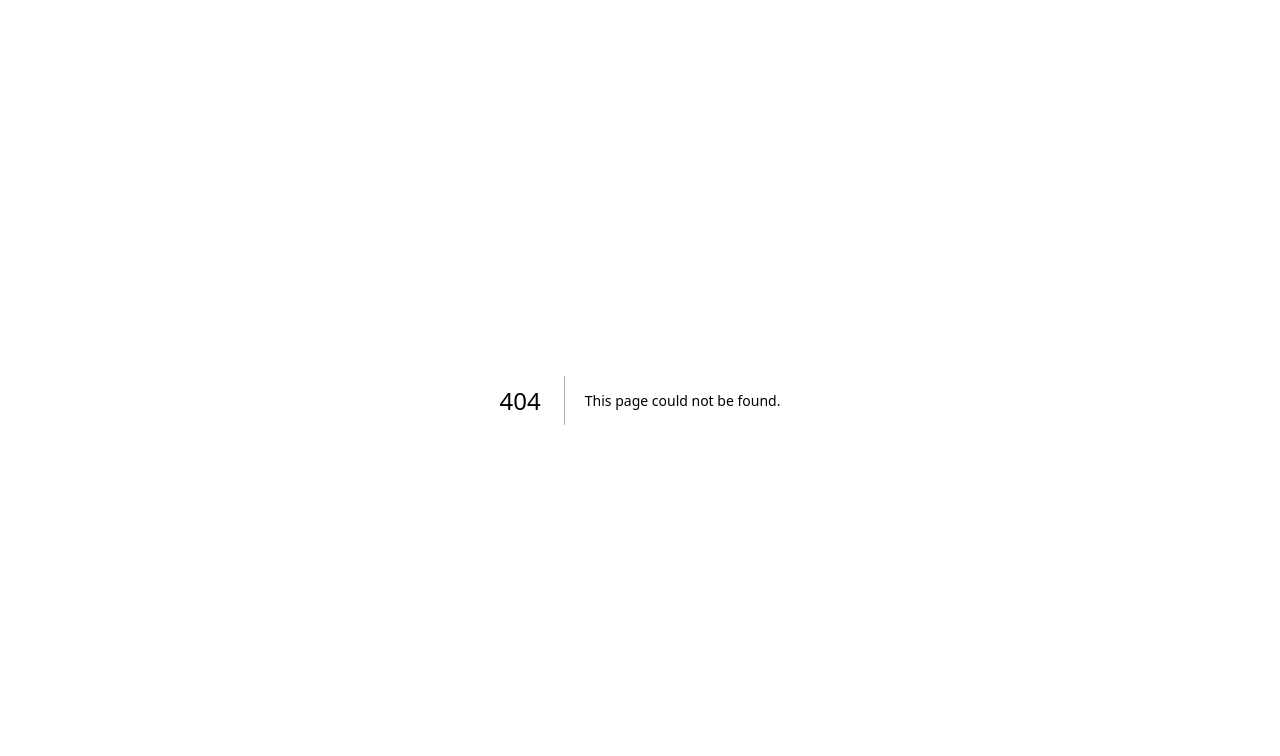
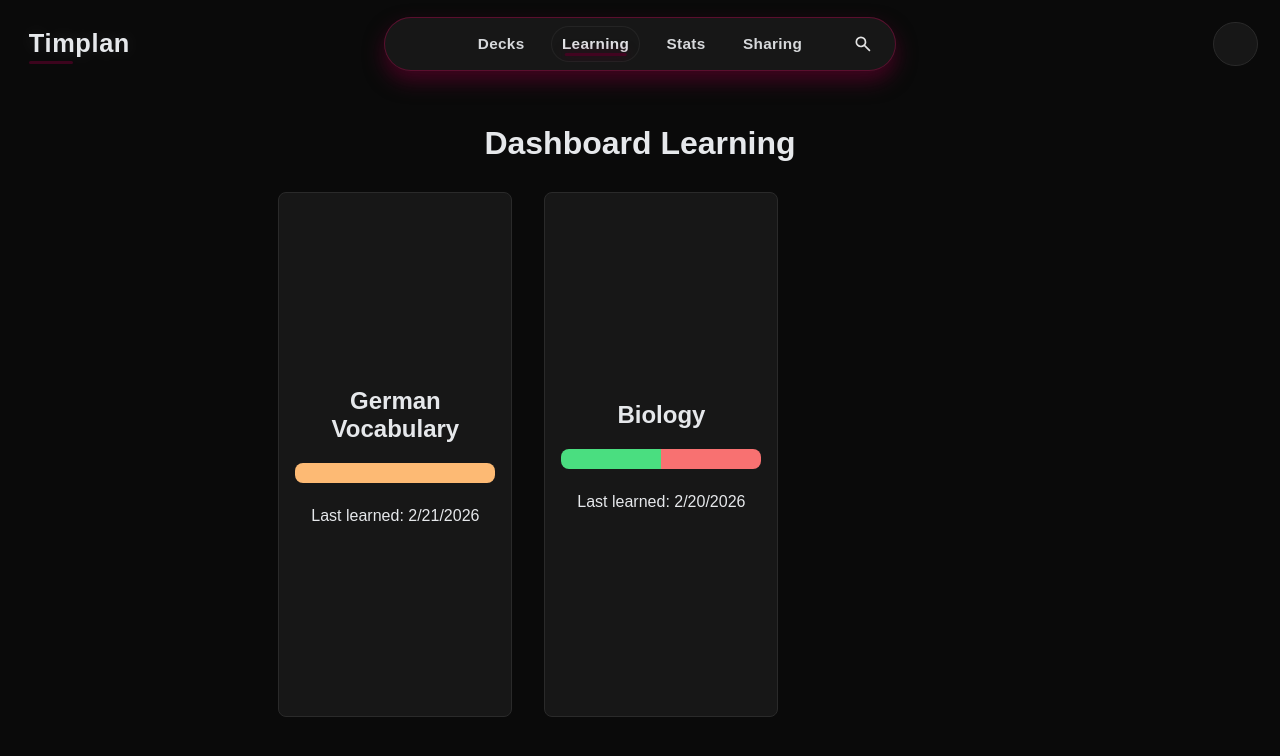
Before and after one commit to xniklasx-dev/Timplan-Projekt, a Next.js app in the folder frontend/: page /learning in a window 1280 px wide. Before the commit this address had no page. Shown: the top 756 px of the page. Built offline with nearby package versions, Linux system fonts and the light colour scheme.

Commit message:
add dashboard/startingpage to learning

```diff
--- a/frontend/src/app/(app)/learning/[deckId]/page.tsx
+++ b/frontend/src/app/(app)/learning/[deckId]/page.tsx
@@ -1,8 +1,9 @@
 "use client";
 import { useParams } from "next/navigation";
 import { useState } from "react";
-import styles from "./page.module.css";
+import styles from "../page.module.css";
 import LearnCard from "../../../ui/learning_cards/learning_cards";
+import DashboardLearning from "@/app/ui/learning_cards/dashboard_learning";
 
 import decksData from "@/app/lib/placeholder-decks.json";
 import cardsData from "@/app/lib/placeholder-cards.json";
@@ -39,6 +40,7 @@ const cards: Card[] = cardsData.map(hydrateCard);
 export default function Learning() {
   const params = useParams();
   const deckId = String(params.deckId);
+
   const selectedDeck = getDeckById(decks, deckId);
   if (!selectedDeck) {
     return <div>Deck nicht gefunden</div>;
--- /dev/null
+++ b/frontend/src/app/(app)/learning/page.tsx
@@ -0,0 +1,13 @@
+import DashboardLearning from "@/app/ui/learning_cards/dashboard_learning";
+import styles from "./page.module.css";
+
+export default function LearningDashboard() {
+  return (
+    <div className={styles.page}>
+      <div className={styles.main}>
+        <h1>Dashboard Learning</h1>
+        <DashboardLearning />
+      </div>
+    </div>
+  );
+}
--- a/frontend/src/app/ui/globals.css
+++ b/frontend/src/app/ui/globals.css
@@ -26,6 +26,18 @@
   /* disabled */
   --color-disabled: #3A3A3A;
   --color-text-disabled: #6E6E6E;
+ /*difficulty*/
+  --color-again:  #60A5FA;
+  --color-again-hover: #3B82F6;
+
+  --color-easy: #4ADE80;
+  --color-easy-hover: #22C55E;
+
+  --color-medium: #FDBA74;
+  --color-medium-hover: #FB923C;
+
+  --color-hard: #F87171;
+  --color-hard-hover: #EF4444;
 
   /* status */
   --color-success: #1DB954;
--- /dev/null
+++ b/frontend/src/app/ui/learning_cards/dashboard_learning.module.css
@@ -0,0 +1,44 @@
+.outer{
+    height: 100%;
+    width: 100%;
+}
+
+.recentlyStudied{
+    display: grid;
+    grid-template-columns: repeat(5, minmax(250px, 1fr));
+    gap: 1rem;
+    height: 100%;
+    width: 100%;
+}
+
+.deck{
+    display: flex;
+    flex-direction: column;
+    justify-content: center;
+    padding: 1rem;
+    margin: 0.5rem;
+    border: 1px solid var(--color-border);
+    border-radius: 8px;
+    height: 100%;
+    width: auto;
+    background-color: var(--color-surface);
+}
+
+.deck h3 {
+  color: var(--color-text);
+  font-family: var(--font-sans);
+  margin-bottom: 0.5rem;
+  font-size: 1.1rem;
+}
+
+.difficultyBar {
+  display: flex;
+  height: 20px;
+  border-radius: 8px;
+  overflow: hidden;
+  margin-bottom: 8px;
+}
+
+.easy { background-color: var(--color-easy); }
+.medium { background-color: var(--color-medium); }
+.hard { background-color: var(--color-hard); }
--- /dev/null
+++ b/frontend/src/app/ui/learning_cards/dashboard_learning.tsx
@@ -0,0 +1,76 @@
+import styles from './dashboard_learning.module.css';
+
+import decksData from "@/app/lib/placeholder-decks.json";
+import cardsData from "@/app/lib/placeholder-cards.json";
+
+import { Deck, Card } from "../../lib/definitions";
+
+function hydrateDeck(raw: any): Deck {
+  return {
+    ...raw,
+    createdAt: new Date(raw.createdAt),
+    updatedAt: new Date(raw.updatedAt),
+    lastStudied: raw.lastStudied
+      ? new Date(raw.lastStudied)
+      : undefined,
+  };
+}
+
+function hydrateCard(raw: any): Card {
+  return {
+    ...raw,
+    due: new Date(raw.due),
+    createdAt: new Date(raw.createdAt),
+    updatedAt: new Date(raw.updatedAt),
+    lastReview: raw.lastReview ? new Date(raw.lastReview) : undefined,
+  };
+}
+
+const decks: Deck[] = decksData.map(hydrateDeck);
+const cards: Card[] = cardsData.map(hydrateCard);
+
+
+
+export default function DashboardLearning() {
+    const recentlyStudiedDecks = decks
+    .filter(deck => deck.lastStudied)
+    .sort(
+      (a, b) =>
+        b.lastStudied!.getTime() - a.lastStudied!.getTime()
+    )
+    .slice(0, 5);
+
+
+
+    return (
+        <div className={styles.outer}>
+            <div className={styles.recentlyStudied}>
+              {recentlyStudiedDecks.map(deck => {
+                const deckCards = cards.filter(c => c.deckId === deck.id);
+                const cardCounts = deckCards.reduce(
+                  (acc, card) => {
+                    if (card.rating === 1) acc.easy += 1;
+                    else if (card.rating === 2) acc.medium += 1;
+                    else if (card.rating === 3) acc.hard += 1;
+                    return acc;
+                  },
+                  { easy: 0, medium: 0, hard: 0 }
+                );
+                const totalCards = cardCounts.easy + cardCounts.medium + cardCounts.hard;
+
+                return (
+                  <div key={deck.id} className={styles.deck}>
+                    <h2>{deck.name}</h2>
+                    <div className={styles.difficultyBar}>
+                        <div className={styles.easy} style={{ width: `${(cardCounts.easy / totalCards) * 100}%` }}/>
+                        <div className={styles.medium} style={{ width: `${(cardCounts.medium / totalCards) * 100}%` }}/>
+                        <div className={styles.hard} style={{ width: `${(cardCounts.hard / totalCards) * 100}%` }}/>
+                    </div>
+                    <p>Last learned: {deck.lastStudied?.toLocaleDateString()}</p>
+                </div>
+                );
+            })}
+            </div>
+        </div>
+    );
+}
```
Also changed, not shown: frontend/src/app/(app)/learning/page.module.css (renamed from frontend/src/app/(app)/learning/[deckId]/page.module.css).
